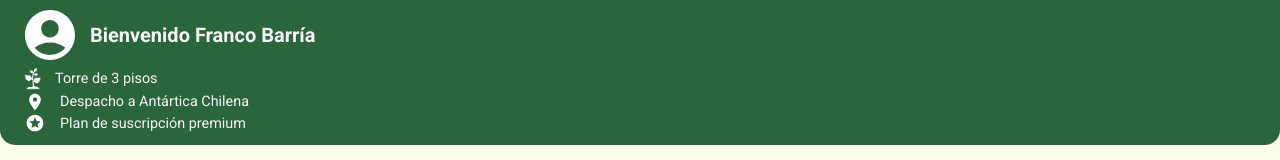
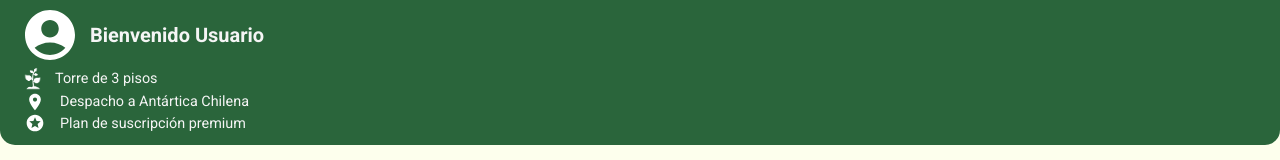
Before and after one commit to francho96/AquaplantsProject, a React (Vite) app: page /in in a window 1280 px wide. Shown: the top 160 px of the page. Built offline with nearby package versions, Linux system fonts and the light colour scheme.

Commit message:
cambios para probar localstorage

```diff
--- a/src/routes/home/Home.tsx
+++ b/src/routes/home/Home.tsx
@@ -10,8 +10,30 @@ import InfoOutlinedIcon from '@mui/icons-material/InfoOutlined';
 import planta from '../../assets/planta-verde.png'
 import { Link } from 'react-router-dom';
 import HelpIcon from '@mui/icons-material/Help';
+import { useEffect } from 'react';
 
 export default function App() {
+  useEffect(() => {
+      // Obtener el objeto guardado en localStorage
+      const infoUsuario = localStorage.getItem('infoUsuario');
+
+      // Mostrar el objeto en la consola si existe
+      if (infoUsuario) {
+          const { firstname, lastname } = JSON.parse(infoUsuario);
+          console.log('Información del usuario:', { firstname, lastname });
+      }
+  }, []);
+
+  // Obtener el nombre para mostrar en el encabezado
+  const nombreUsuario = (() => {
+      const infoUsuario = localStorage.getItem('infoUsuario');
+      if (infoUsuario) {
+          const { firstname, lastname } = JSON.parse(infoUsuario);
+          return `Bienvenido ${firstname} ${lastname}`;
+      } else {
+          return 'Bienvenido Usuario';
+      }
+  })();
 
 
   return (
@@ -19,7 +41,7 @@ export default function App() {
       <div className="headerBackground">
         <div style={{ display: "flex", gap: "10px", alignItems: "center" }}>
           <AccountCircleIcon style={{ fontSize: "60px", color: "#ffffff" }} />
-          <h2 style={{ color: "#f5f5f5" }}>Bienvenido Franco Barría</h2>
+          <h2 style={{ color: "#f5f5f5" }}>{nombreUsuario}</h2>
         </div>
         <div style={{ fontSize: "0.9em", lineHeight: "1.5em" }}>
           <div style={{ display: "flex", gap: "10px", alignItems: "center" }}>
--- a/src/routes/login/Login.tsx
+++ b/src/routes/login/Login.tsx
@@ -3,7 +3,7 @@ import AquaplantsLogo from '../../assets/Logo_AquaPlants_letraverde_fondotranspa
 import { useNavigate } from 'react-router-dom';
 import Card from '../components/Card';
 import { useEffect, useState } from 'react';
-import axios from 'axios';
+import axios, { AxiosError } from 'axios';
 
 export default function App() {
     const [entering, setEntering] = useState(false);
@@ -24,6 +24,28 @@ export default function App() {
     }, []);
 
     const handleEnter = async () => {
+        setEntering(true);
+        try {
+            const url = `${import.meta.env.VITE_APP_API}/usuario`;
+            const response = await axios.post(url, { email });
+
+            if (response.status === 200) {
+                localStorage.setItem('infoUsuario', JSON.stringify(response.data));
+                navigate('/in');
+            }
+        } catch (error: any) {
+            if (error.response && error.response.status === 404) {
+                setError(true);
+            } else {
+                console.error('Error al obtener datos del usuario:', error);
+            }
+        } finally {
+            setEntering(false);
+        }
+    };
+
+    {/*
+    const handleEnter = async () => {
         navigate('/in');
         try {
           const url = import.meta.env.VITE_APP_XDD;
@@ -39,6 +61,8 @@ export default function App() {
           setError(true);
         }
     };
+
+    */}
 
     return (
         <div className="App">
```
Lines whose indentation alone changed are shown as unchanged.
